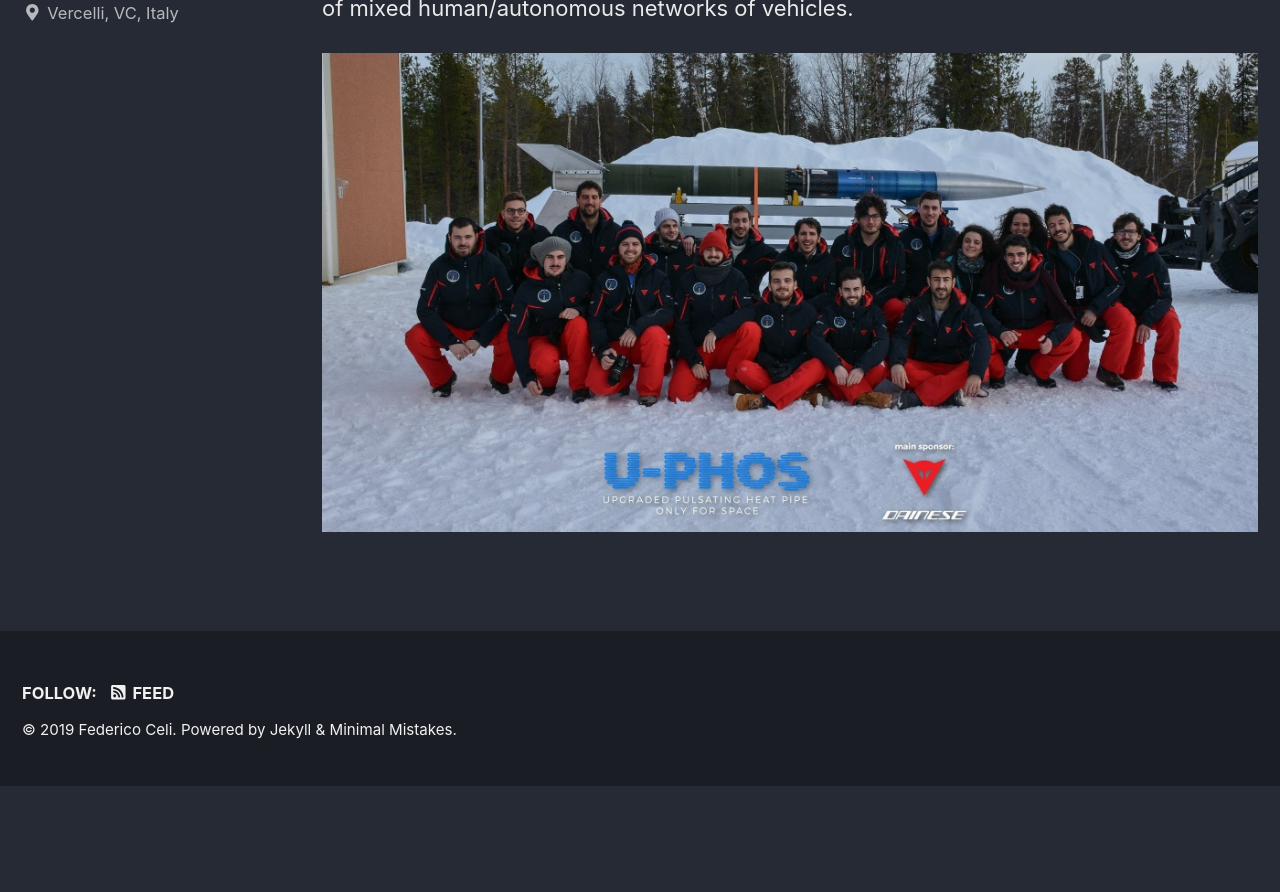
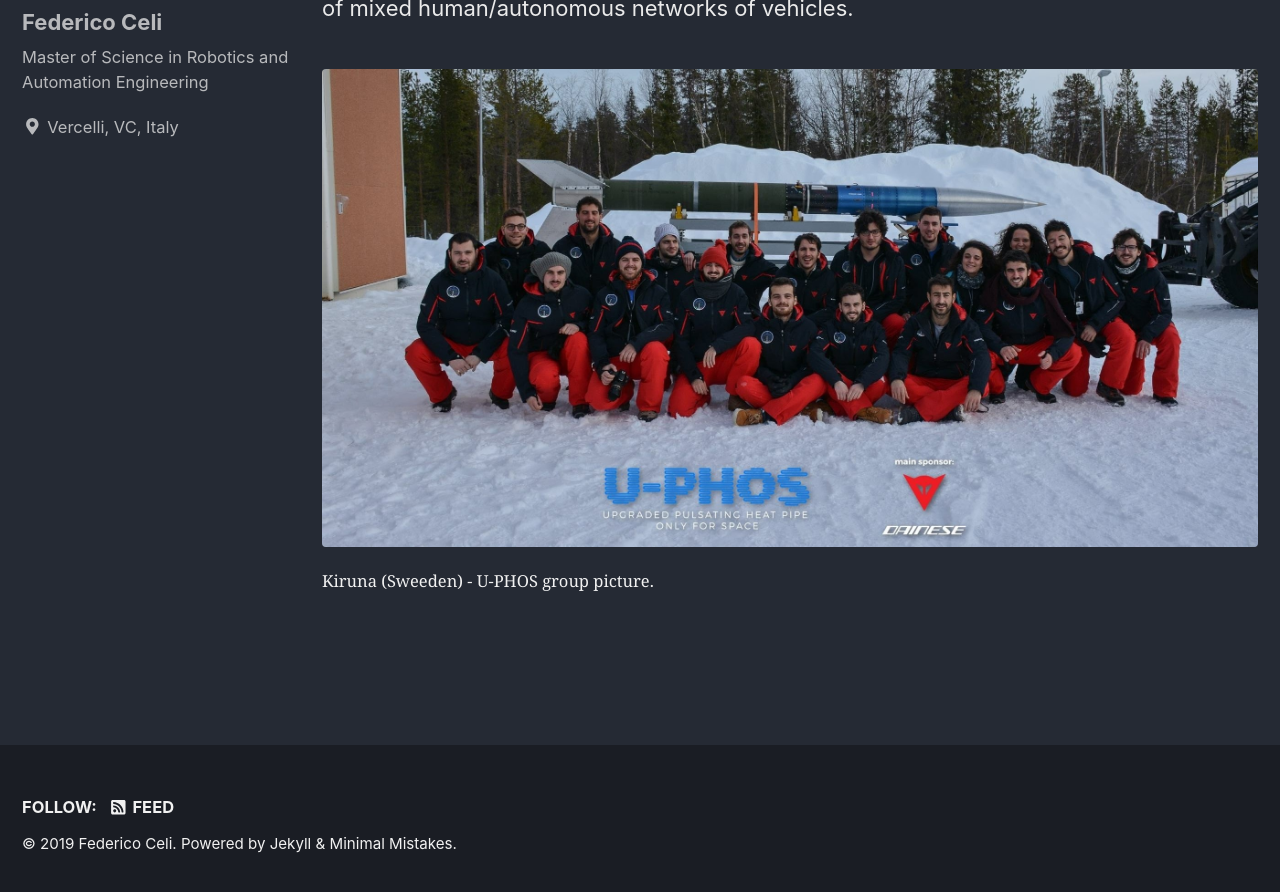
Before and after one commit to federicoceli/federicoceli.github.io, a Jekyll site: the page built from _pages/about.md, in a window 1280 px wide and 900 px high, scrolled down 369 px. Shown: the top 892 px of the window. Built offline with Jekyll 4.4.1, drawn with Linux system fonts in a browser that asks for light colours; cached includes are drawn as plain includes; before the commit the page ends 1154 px from its top, so only the background shows below that.

Commit message:
better uphos project

```diff
--- a/_pages/about.md
+++ b/_pages/about.md
@@ -11,4 +11,4 @@ classes: wide
 
 I am an Italian student, just graduated Master of Science in Robotics and Automation Engineering at the University of Pisa, Italy; my Bachelor Degree is in Computer Engineering. I have a two years experience in the space science and research field, having collaborated as a student with the European Space Agency. From December 2017 to June 2018 I was Visiting Scholar at the Georgia Institute of Technology under the supervision of Dr. Magnus Egerstedt, working on barrier certificates for safety of swarms of mixed human/autonomous networks of vehicles.
 
-<center><img src="/assets/images/uphos.JPG" alt="U-PHOS group picture" style="width:100%"></center>
+{% include figure image_path="/assets/images/uphos.JPG" alt="U-PHOS group picture" caption="Kiruna (Sweeden) - U-PHOS group picture." %}
```
